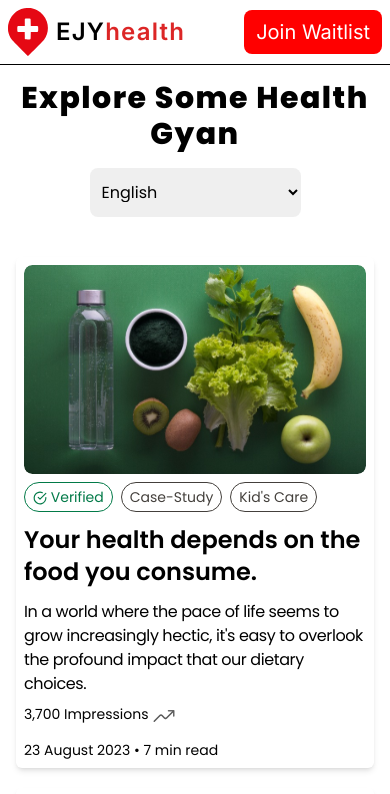
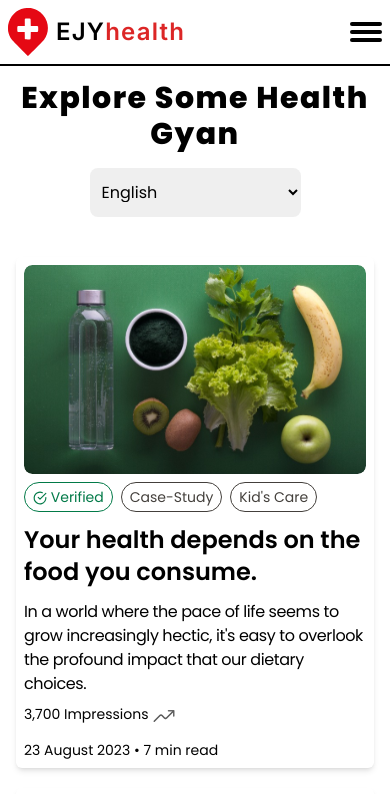
Before and after one commit to UNRIVALLEDKING/ejy_health_blog, a Next.js app: page / in a window 390 px wide. Shown: the top 794 px of the page. Built offline with nearby package versions, Linux system fonts and the light colour scheme.

Commit message:
hamburger

```diff
--- /dev/null
+++ b/src/components/Navbar/Hamburger.js
@@ -0,0 +1,62 @@
+'use client';
+import Link from 'next/link';
+import { useState } from 'react';
+import navMenu from './Menu';
+
+export default function Hamburger() {
+  const [toggle, setToggle] = useState(false);
+  return (
+    <div>
+      <button
+        onClick={() => setToggle(!toggle)}
+        className="z-[99999] flex flex-col gap-1"
+        aria-label="Toggle Button"
+      >
+        <div
+          className={`h-1 w-8  rounded bg-black transition-all ${
+            toggle ? 'translate-x-[1px] translate-y-[3px] rotate-45' : ''
+          }`}
+        ></div>
+        <div
+          className={`h-1 w-8 rounded bg-black transition-all ${
+            toggle ? 'hidden' : ''
+          }`}
+        ></div>
+        <div
+          className={`h-1 w-8  rounded bg-black transition-all ${
+            toggle ? '-translate-y-[5px] translate-x-[1px] -rotate-45' : ''
+          }`}
+        ></div>
+      </button>
+      <div
+        className={`fixed left-0 top-0 transition-all duration-300 flex flex-col items-center w-full ${
+          toggle ? 'h-[220px]' : 'h-0'
+        }  mt-16 bg-white border-y-[0.25px] border-solid border-black`}
+      >
+        {navMenu.map((item) => (
+          <Link
+            key={item.id}
+            href={item.url}
+            onClick={() => setToggle(!toggle)}
+            className={`text-xl transition-all duration-200 pt-1 ${
+              toggle ? 'opacity-100 transition-all delay-150' : 'opacity-0'
+            } ${
+              item.title === 'Blog'
+                ? 'text-red-600'
+                : 'text-black hover:text-black'
+            }`}
+          >
+            {item.title}
+          </Link>
+        ))}
+        <button
+          className={`bg-[#ff0000] ${
+            toggle ? 'opacity-100 transition-all delay-150' : 'opacity-0'
+          } hover:scale-[1.01] transition-all text-white text-xl rounded-lg px-3 py-2`}
+        >
+          Join Waitlist
+        </button>
+      </div>
+    </div>
+  );
+}
--- a/src/components/Navbar/Nav.js
+++ b/src/components/Navbar/Nav.js
@@ -1,18 +1,19 @@
-import { ejyHealthLogo, largeLogo } from '@/assets';
+import { ejyHealthLogo } from '@/assets';
 import { title } from '@/constants/constant';
 import Image from 'next/image';
 import Link from 'next/link';
 import navMenu from './Menu';
 import { Inter } from 'next/font/google';
+import Hamburger from './Hamburger';
 
 const inter = Inter({ subsets: ['latin'] });
 
 export default function Nav() {
   return (
     <nav
-      className={`${inter.className} z-50 flex bg-white justify-center py-2 items-center fixed top-0 w-full left-0 border-b-[0.5px] border-solid border-black`}
+      className={`${inter.className} z-50 flex bg-white justify-center py-2 items-center fixed top-0 w-full left-0 xl:border-b-[0.5px] xl:border-solid xl:border-black`}
     >
-      <div className="flex justify-between items-center w-full px-2 xl:px-0 xl:max-w-[80vw] xl:w-full mx-auto">
+      <div className="hidden xl:flex justify-between items-center w-full px-2 xl:px-0 xl:max-w-[80vw] xl:w-full mx-auto">
         <Link href="/" className="flex flex-row items-center gap-2">
           <Image className="w-10" src={ejyHealthLogo} alt={title} />
           <h1 className="text-2xl text-black tracking-wider font-semibold">
@@ -23,7 +24,7 @@ export default function Nav() {
         {/* <Link href="/">
           <Image className="w-40" src={largeLogo} alt={title} />
         </Link> */}
-        <div className="hidden xl:flex gap-2 2xl:gap-6 text-xl">
+        <div className="flex gap-2 2xl:gap-6 text-xl">
           {navMenu.map((item) => (
             <Link
               key={item.id}
@@ -42,6 +43,18 @@ export default function Nav() {
           Join Waitlist
         </button>
       </div>
+      <div className="flex xl:hidden w-full px-2 justify-between items-center">
+        <Link href="/" className="flex flex-row items-center gap-2">
+          <Image className="w-10" src={ejyHealthLogo} alt={title} />
+          <h1 className="text-2xl text-black tracking-wider font-semibold">
+            {title.slice(0, 3)}
+            <span className="text-red-600">{title.slice(3)}</span>
+          </h1>
+        </Link>
+        <div>
+          <Hamburger />
+        </div>
+      </div>
     </nav>
   );
 }
```
